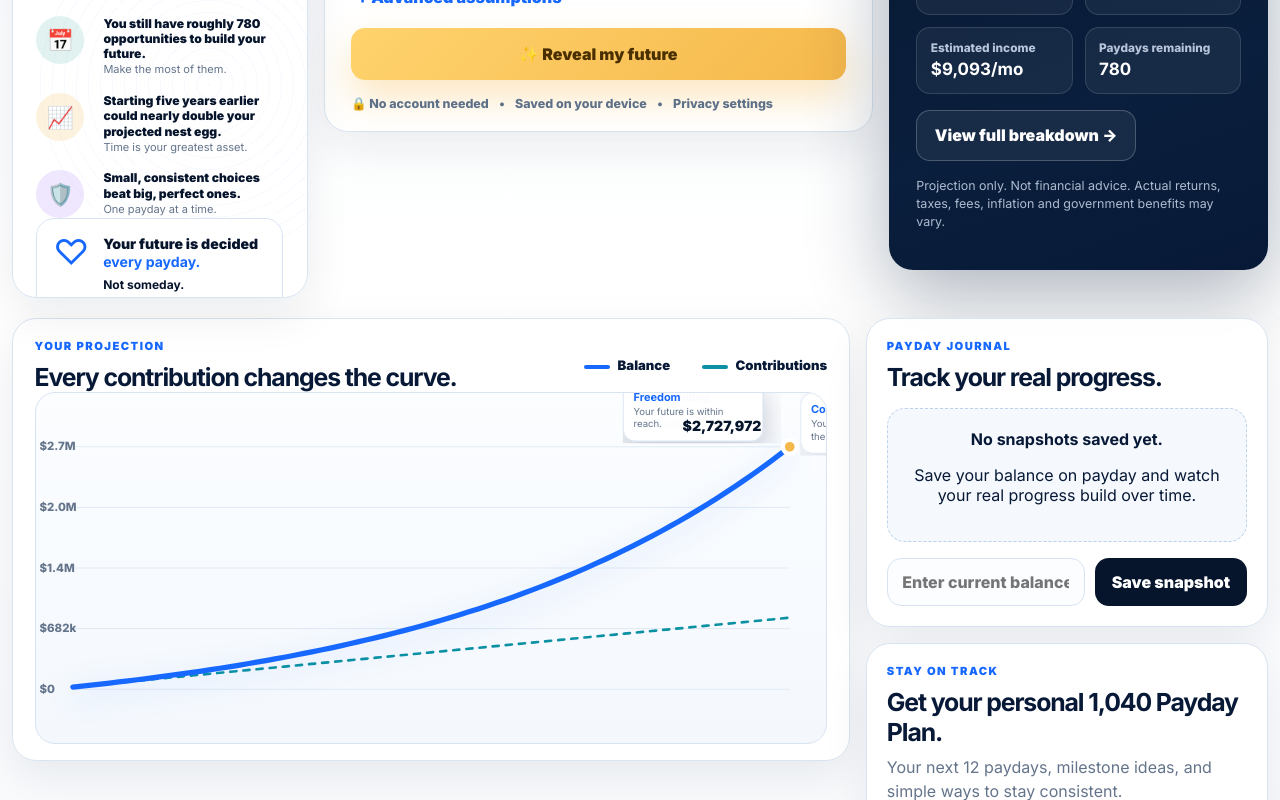
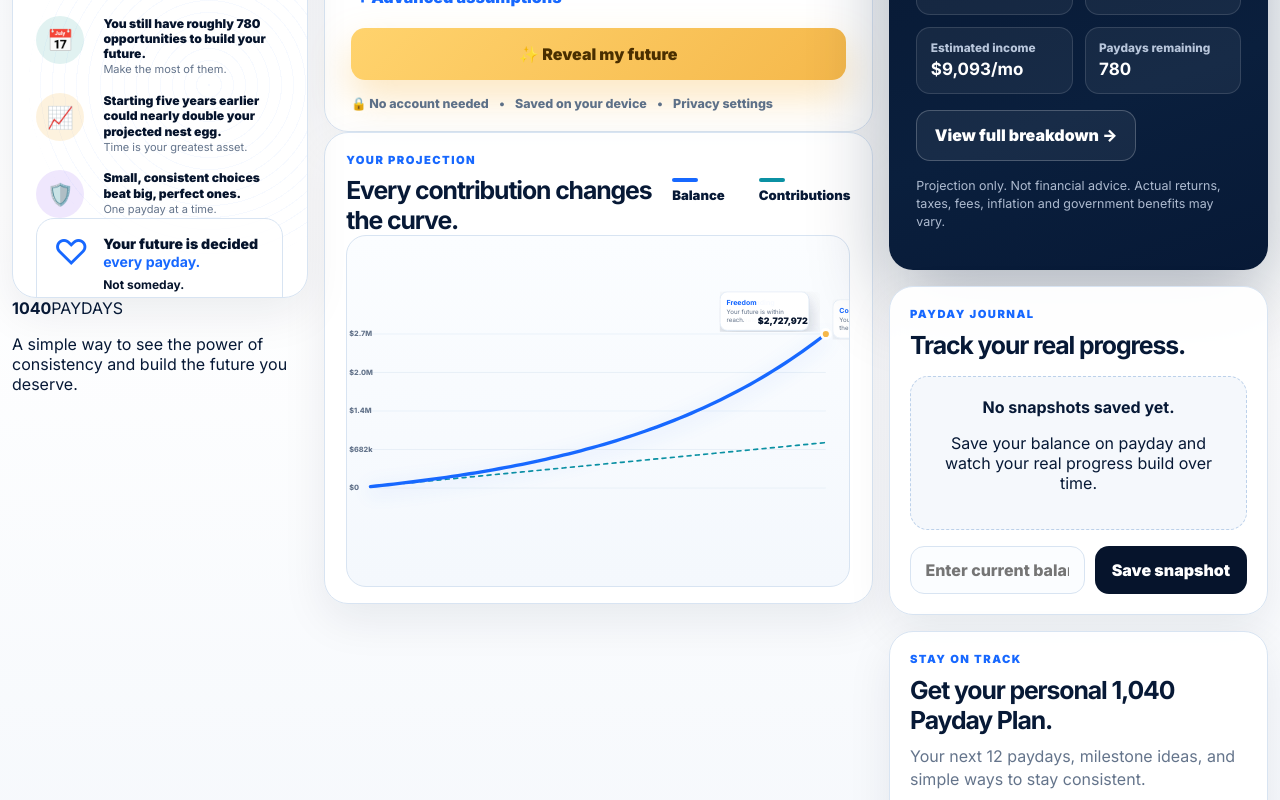
Before and after one commit to calgal7-del/1040-paydays, a React (Vite) app: page / in a window 1280 px wide. Shown: the part 440-1240 px from the top of the page. Built offline with nearby package versions, Linux system fonts and the light colour scheme.

Commit message:
Update App.jsx

```diff
--- a/src/App.jsx
+++ b/src/App.jsx
@@ -8,7 +8,6 @@ import ProjectionCard from './components/ProjectionCard'
 import ProjectionGraph from './components/ProjectionGraph'
 import PaydayJournal from './components/PaydayJournal'
 import NewsletterCard from './components/NewsletterCard'
-import Footer from './components/Footer'
 import ProjectionDrawer from './components/ProjectionDrawer'
 
 import { DEFAULT_FORM } from './utils/constants'
@@ -44,8 +43,23 @@ export default function App() {
 
       <main className="mainLayout">
         <section className="topGrid">
+          <aside className="leftStack">
             <Hero paydaysRemaining={projection.paydaysRemaining} />
 
+            <footer className="miniFooter">
+              <div>
+                <strong>1040</strong>
+                <span>PAYDAYS</span>
+              </div>
+
+              <p>
+                A simple way to see the power of consistency and build the
+                future you deserve.
+              </p>
+            </footer>
+          </aside>
+
+          <section className="centerStack">
             <CalculatorCard
               form={form}
               onChange={updateForm}
@@ -53,23 +67,22 @@ export default function App() {
               hasRevealed={hasRevealed}
             />
 
+            <ProjectionGraph
+              graphData={graphData}
+              callouts={callouts}
+              currency={form.currency}
+              hasRevealed={hasRevealed}
+            />
+          </section>
+
+          <aside className="rightRail">
             <ProjectionCard
               projection={projection}
               currency={form.currency}
               hasRevealed={hasRevealed}
               onOpenBreakdown={() => setDrawerOpen(true)}
             />
-        </section>
 
-        <section className="bottomGrid">
-          <ProjectionGraph
-            graphData={graphData}
-            callouts={callouts}
-            currency={form.currency}
-            hasRevealed={hasRevealed}
-          />
-
-          <aside className="rightRail">
             <PaydayJournal
               currency={form.currency}
               projection={projection}
@@ -80,8 +93,6 @@ export default function App() {
           </aside>
         </section>
       </main>
-
-      <Footer />
 
       <ProjectionDrawer
         open={drawerOpen}
```
Lines whose indentation alone changed are shown as unchanged.
